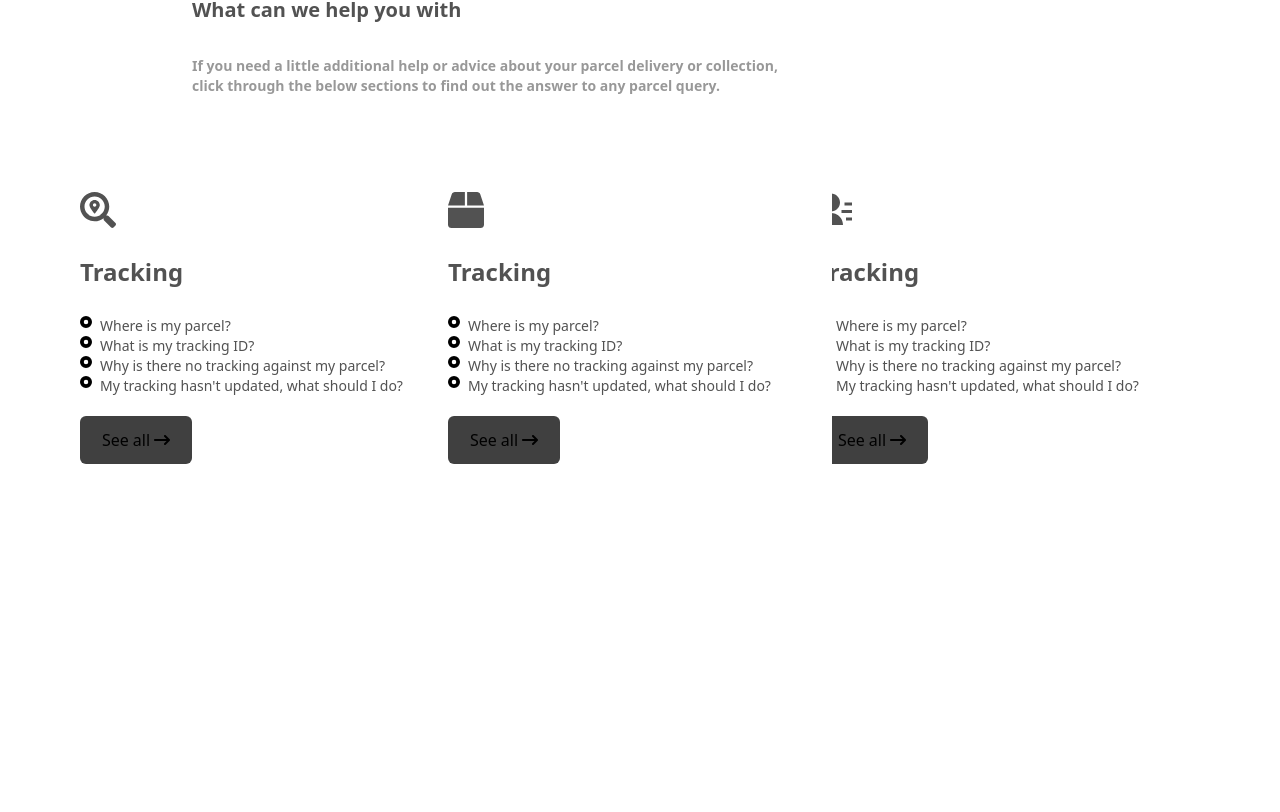
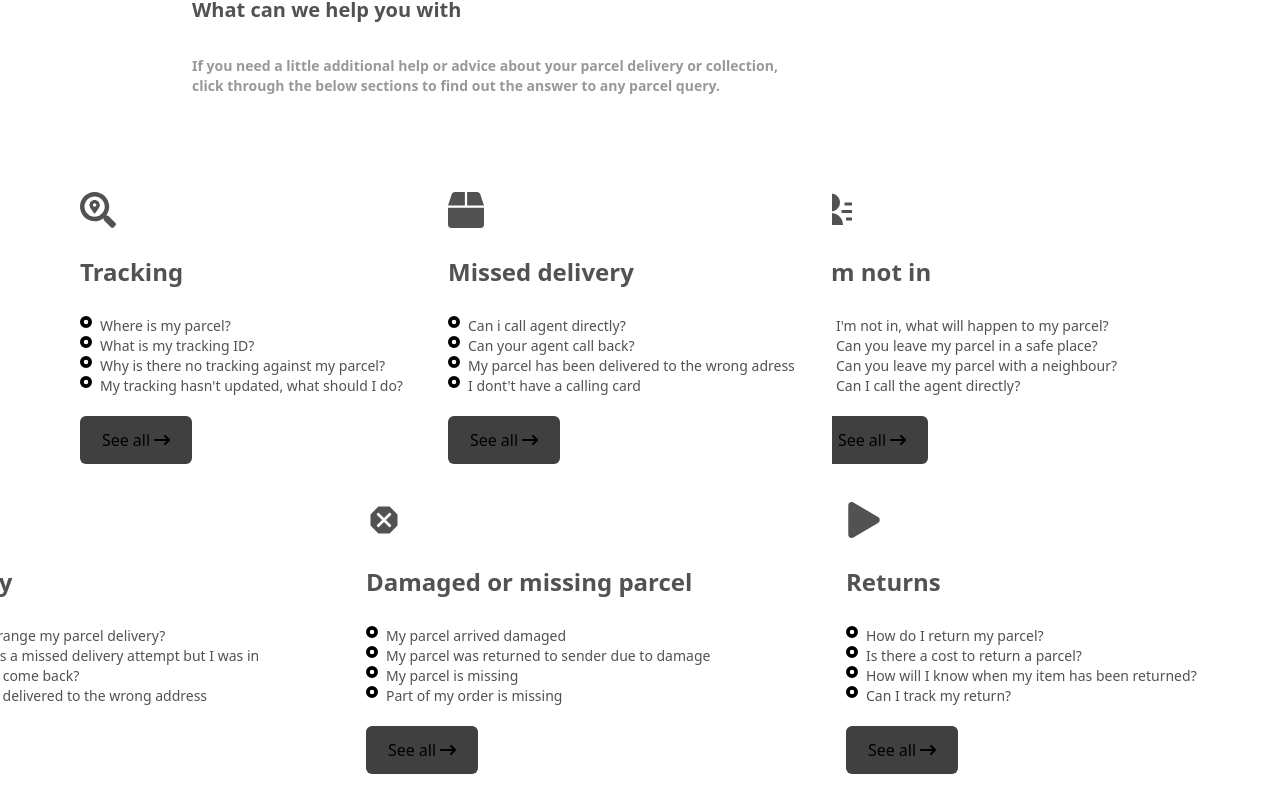
Before and after one commit to Nemesis7865/shipping-website-app, a React (Vite) app in the folder my-shipping/: page /helpcenter in a window 1280 px wide. Shown: the part 548-1360 px from the top of the page. Built offline with nearby package versions, Linux system fonts and the light colour scheme.

Commit message:
shipping

```diff
--- a/my-shipping/src/animate/AnimateBoxes.jsx
+++ b/my-shipping/src/animate/AnimateBoxes.jsx
@@ -4,6 +4,9 @@ import { FaCircleDot } from "react-icons/fa6";
 import { FaArrowRightLong } from "react-icons/fa6";
 import { FaBox } from "react-icons/fa";
 import { RiContactsFill } from "react-icons/ri";
+import { FaDirections } from "react-icons/fa";
+import { MdDangerous } from "react-icons/md";
+import { FaPlay } from "react-icons/fa";
 
 const AnimateBoxes = () => {
   const [animate, setAnimate] = useState(false);
@@ -65,18 +68,20 @@ const AnimateBoxes = () => {
         }`}
       >
         <RiContactsFill className="text-4xl text-neutral-600 " />
-        <h2 className="font-bold text-2xl text-neutral-600 py-7">Tracking</h2>
+        <h2 className="font-bold text-2xl text-neutral-600 py-7">I'm not in</h2>
         {/* list div 1 */}
         <div className="flex ">
           <FaCircleDot className="text-xs" />
-          <p className="text-sm px-2 text-neutral-600">Where is my parcel?</p>
+          <p className="text-sm px-2 text-neutral-600">
+            I'm not in, what will happen to my parcel?
+          </p>
         </div>
 
         {/* list div 2 */}
         <div className="flex ">
           <FaCircleDot className="text-xs" />
           <p className="text-sm px-2 text-neutral-600">
-            What is my tracking ID?
+            Can you leave my parcel in a safe place?
           </p>
         </div>
 
@@ -84,7 +89,7 @@ const AnimateBoxes = () => {
         <div className="flex ">
           <FaCircleDot className="text-xs" />
           <p className="text-sm px-2 text-neutral-600">
-            Why is there no tracking against my parcel?
+            Can you leave my parcel with a neighbour?
           </p>
         </div>
 
@@ -92,7 +97,7 @@ const AnimateBoxes = () => {
         <div className="flex ">
           <FaCircleDot className="text-xs" />
           <p className="text-sm px-2 text-neutral-600">
-            My tracking hasn't updated, what should I do?
+            Can I call the agent directly?
           </p>
         </div>
 
@@ -109,18 +114,22 @@ const AnimateBoxes = () => {
         }`}
       >
         <FaBox className="text-4xl text-neutral-600 " />
-        <h2 className="font-bold text-2xl text-neutral-600 py-7">Tracking</h2>
+        <h2 className="font-bold text-2xl text-neutral-600 py-7">
+          Missed delivery
+        </h2>
         {/* list div 1 */}
         <div className="flex ">
           <FaCircleDot className="text-xs" />
-          <p className="text-sm px-2 text-neutral-600">Where is my parcel?</p>
+          <p className="text-sm px-2 text-neutral-600">
+            Can i call agent directly?
+          </p>
         </div>
 
         {/* list div 2 */}
         <div className="flex ">
           <FaCircleDot className="text-xs" />
           <p className="text-sm px-2 text-neutral-600">
-            What is my tracking ID?
+            Can your agent call back?
           </p>
         </div>
 
@@ -128,7 +137,7 @@ const AnimateBoxes = () => {
         <div className="flex ">
           <FaCircleDot className="text-xs" />
           <p className="text-sm px-2 text-neutral-600">
-            Why is there no tracking against my parcel?
+            My parcel has been delivered to the wrong adress
           </p>
         </div>
 
@@ -136,7 +145,7 @@ const AnimateBoxes = () => {
         <div className="flex ">
           <FaCircleDot className="text-xs" />
           <p className="text-sm px-2 text-neutral-600">
-            My tracking hasn't updated, what should I do?
+            I dont't have a calling card
           </p>
         </div>
 
@@ -145,6 +154,139 @@ const AnimateBoxes = () => {
           <FaArrowRightLong />
         </button>
       </div>
+
+      {/* animated left down div */}
+
+      <div
+        className={`w-[1390px] h-[450px] bg-white absolute bottom-0 gap-24 flex flex-row transform transition-all duration-1000 ease-in-out delay-200 ${
+          animate ? "right-1 opacity-100" : "-right-64 opacity-0"
+        }`}
+      >
+        <div className="w-96 h-auto">
+          <FaDirections className="text-4xl text-neutral-600 flex" />
+          <h2 className="font-bold text-2xl text-neutral-600 py-7">
+            Redelivery
+          </h2>
+          {/* list div 1 */}
+          <div className="flex ">
+            <FaCircleDot className="text-sm" />
+            <p className="text-sm px-2 text-neutral-600">
+              How do I rearrange my parcel delivery?
+            </p>
+          </div>
+
+          {/* list div 2 */}
+          <div className="flex ">
+            <FaCircleDot className="text-xs" />
+            <p className="text-sm px-2 text-neutral-600">
+              Tracking shows a missed delivery attempt but I was in
+            </p>
+          </div>
+
+          {/* list div 3 */}
+          <div className="flex ">
+            <FaCircleDot className="text-xs" />
+            <p className="text-sm px-2 text-neutral-600">
+              Can the driver come back?
+            </p>
+          </div>
+
+          {/* list div 4 */}
+          <div className="flex ">
+            <FaCircleDot className="text-xs" />
+            <p className="text-sm px-2 text-neutral-600">
+              My parcel was delivered to the wrong address
+            </p>
+          </div>
+          <button className="my-5 w-28 h-12 bg-neutral-700 rounded-md flex flex-row items-center justify-center gap-1">
+            See all
+            <FaArrowRightLong />
+          </button>
+        </div>
+
+        {/* div 2 */}
+        <div className="w-96 h-auto">
+          <MdDangerous className="text-4xl text-neutral-600 " />
+          <h2 className="font-bold text-2xl text-neutral-600 py-7">
+            Damaged or missing parcel
+          </h2>
+          {/* list div 1 */}
+          <div className="flex ">
+            <FaCircleDot className="text-xs" />
+            <p className="text-sm px-2 text-neutral-600">
+              My parcel arrived damaged
+            </p>
+          </div>
+
+          {/* list div 2 */}
+          <div className="flex ">
+            <FaCircleDot className="text-xs" />
+            <p className="text-sm px-2 text-neutral-600">
+              My parcel was returned to sender due to damage
+            </p>
+          </div>
+
+          {/* list div 3 */}
+          <div className="flex ">
+            <FaCircleDot className="text-xs" />
+            <p className="text-sm px-2 text-neutral-600">
+              My parcel is missing
+            </p>
+          </div>
+
+          {/* list div 4 */}
+          <div className="flex ">
+            <FaCircleDot className="text-xs" />
+            <p className="text-sm px-2 text-neutral-600">
+              Part of my order is missing
+            </p>
+          </div>
+          <button className="my-5 w-28 h-12 bg-neutral-700 rounded-md flex flex-row items-center justify-center gap-1">
+            See all
+            <FaArrowRightLong />
+          </button>
+        </div>
+
+        <div className="w-96 h-auto">
+          <FaPlay className="text-4xl text-neutral-600 flex" />
+          <h2 className="font-bold text-2xl text-neutral-600 py-7">Returns</h2>
+          {/* list div 1 */}
+          <div className="flex ">
+            <FaCircleDot className="text-xs" />
+            <p className="text-sm px-2 text-neutral-600">
+              How do I return my parcel?
+            </p>
+          </div>
+
+          {/* list div 2 */}
+          <div className="flex ">
+            <FaCircleDot className="text-xs" />
+            <p className="text-sm px-2 text-neutral-600">
+              Is there a cost to return a parcel?
+            </p>
+          </div>
+
+          {/* list div 3 */}
+          <div className="flex ">
+            <FaCircleDot className="text-xs" />
+            <p className="text-sm px-2 text-neutral-600">
+              How will I know when my item has been returned?
+            </p>
+          </div>
+
+          {/* list div 4 */}
+          <div className="flex ">
+            <FaCircleDot className="text-xs" />
+            <p className="text-sm px-2 text-neutral-600">
+              Can I track my return?
+            </p>
+          </div>
+          <button className="my-5 w-28 h-12 bg-neutral-700 rounded-md flex flex-row items-center justify-center gap-1">
+            See all
+            <FaArrowRightLong />
+          </button>
+        </div>
+      </div>
     </div>
   );
 };
```
